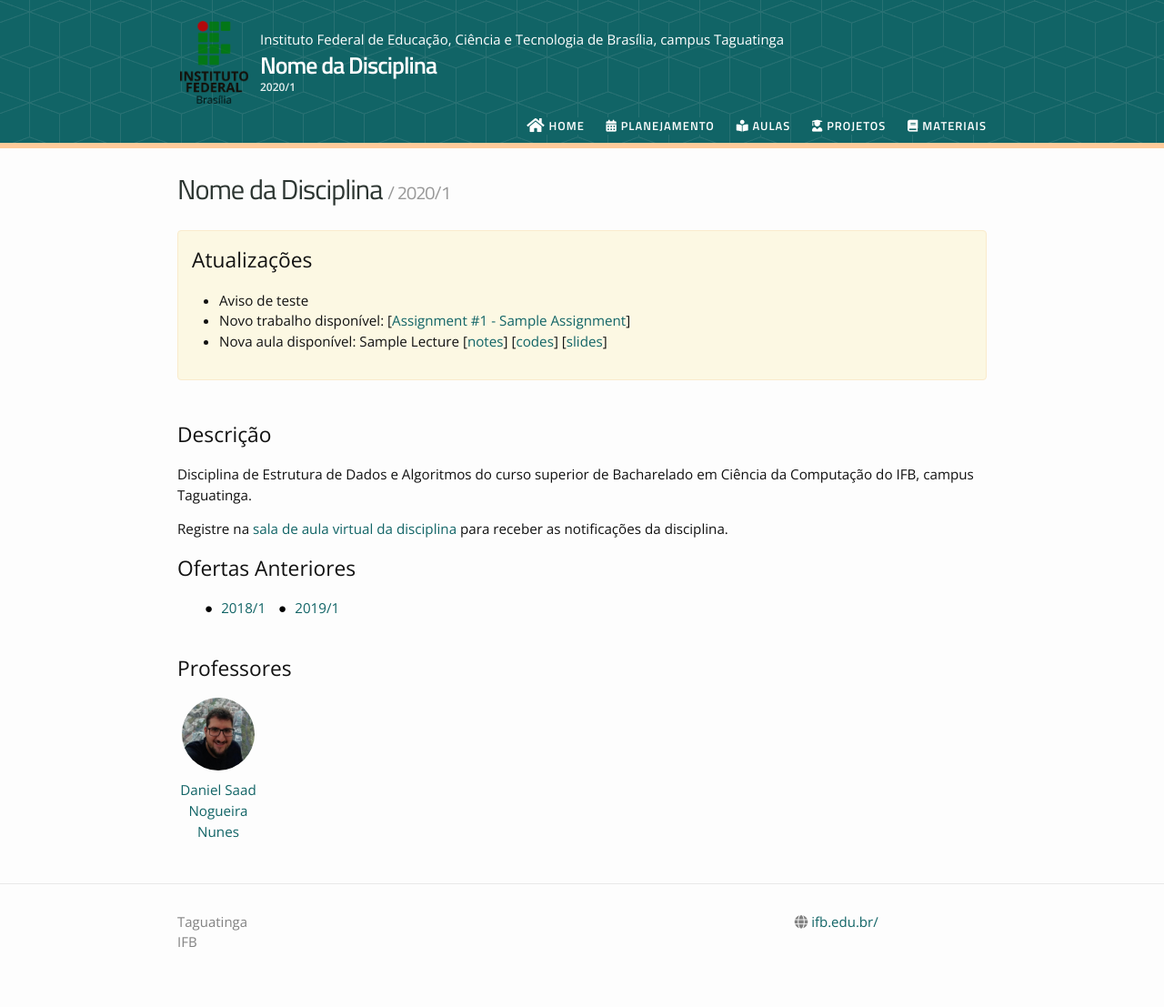
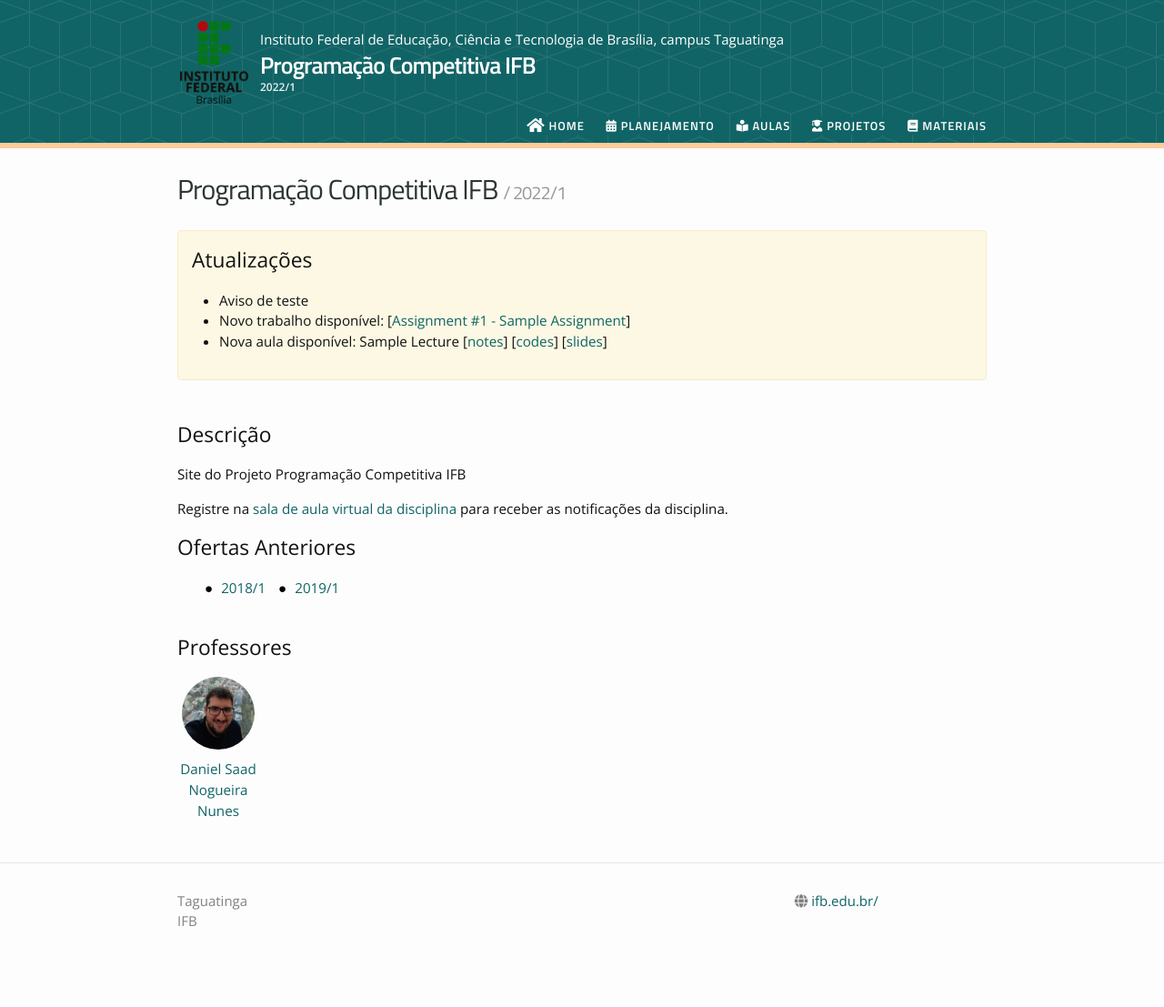
Before and after one commit to Programacao-Competitiva-IFB/programacao-competitiva-ifb, a Jekyll site: the page built from index.md, in a window 1280 px wide. Shown: the whole page at 91% size. Built offline with Jekyll 4.4.1, drawn with Linux system fonts in a browser that asks for light colours; nearby versions of some CDN libraries; after the commit the page ends 1084 px from its top, so only the background shows below that.

Commit message:
changing config

```diff
--- a/_config.yml
+++ b/_config.yml
@@ -1,9 +1,9 @@
 # Site settings
-course_name: "Nome da Disciplina"
-course_description: "Disciplina de Estrutura de Dados e Algoritmos do curso superior de Bacharelado em Ciência da Computação do IFB, campus Taguatinga."
-course_semester: "2020/1"
+course_name: "Programação Competitiva IFB"
+course_description: "Site do Projeto Programação Competitiva IFB"
+course_semester: "2022/1"
 
-baseurl: "/jekyll-course-website-template" # the subpath of your site, e.g. /blog/
+baseurl: "/programacao-competitiva-ifb" # the subpath of your site, e.g. /blog/
 url: "https://danielsaad.com" # the base hostname & protocol for your site
 
 schoolname: "Instituto Federal de Educação, Ciência e Tecnologia de Brasília, campus Taguatinga"
```
